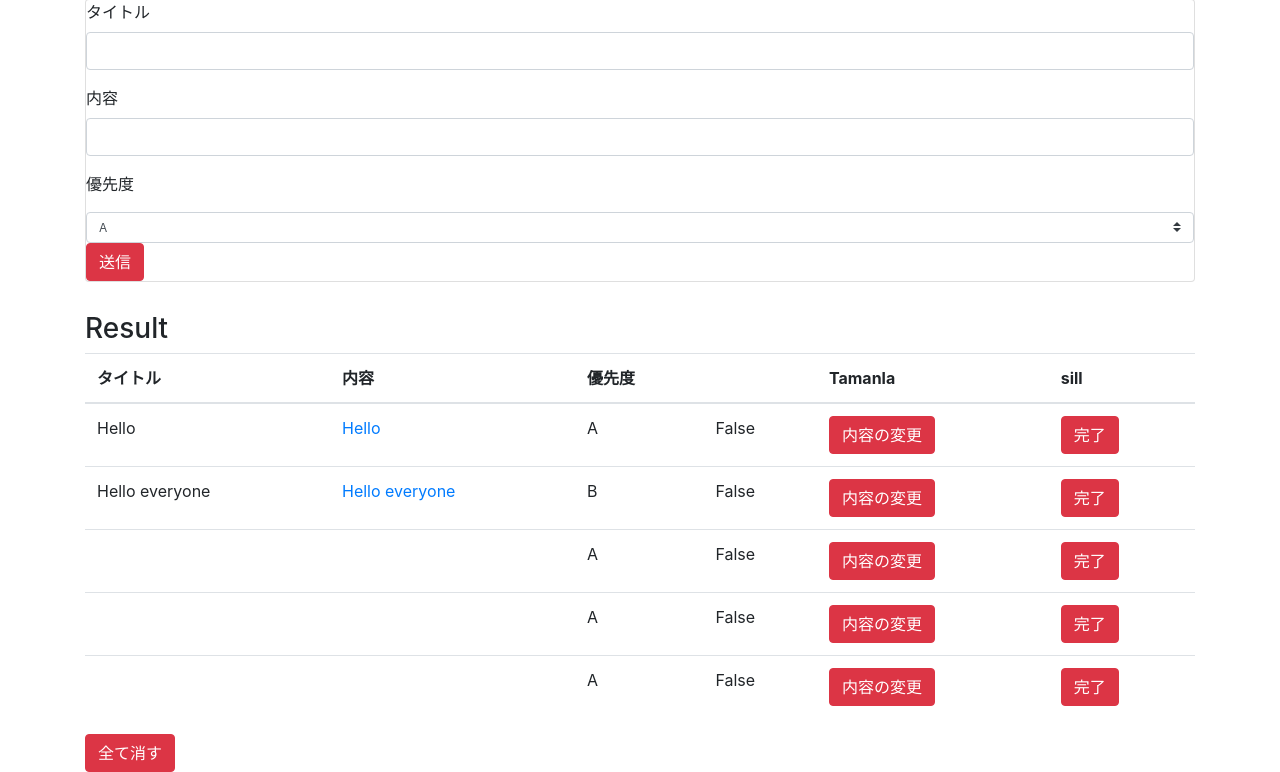
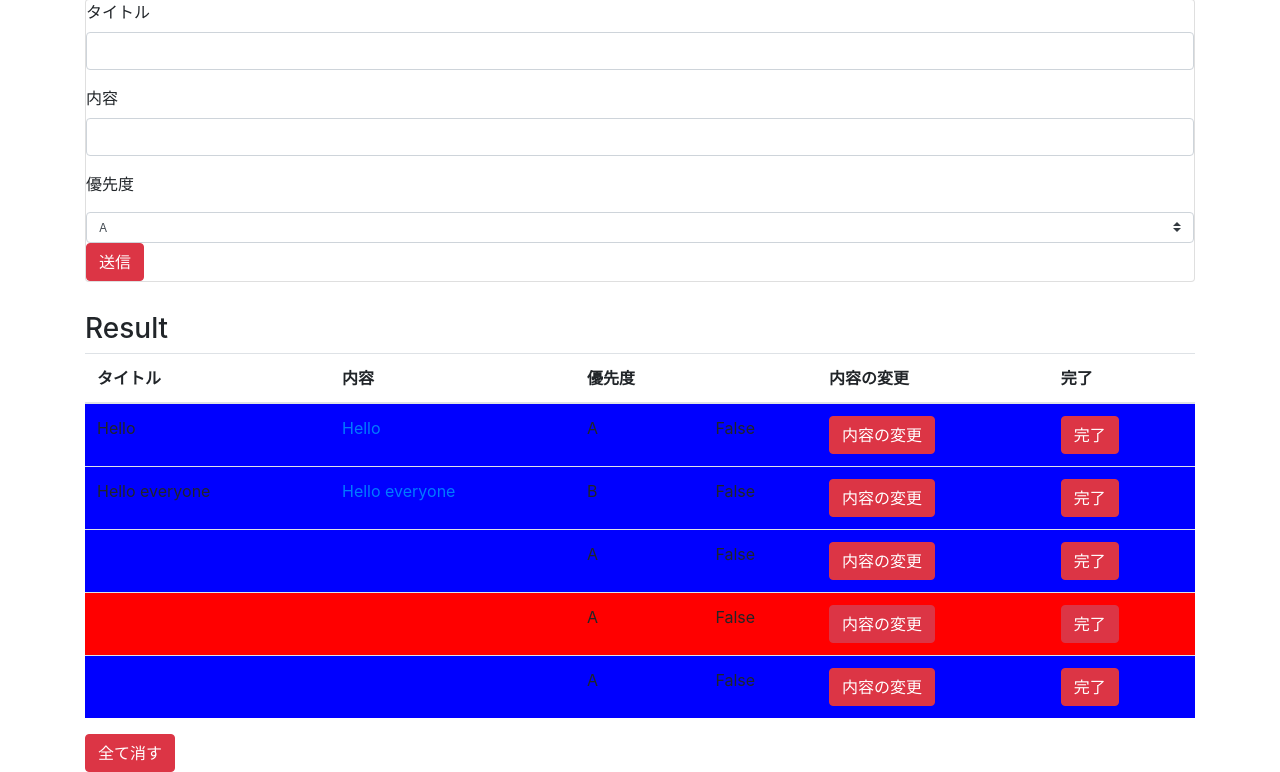
Before and after one commit to nakagawa333/Todo, a Flask app: page / in a window 1280 px wide. Shown: the part 43-815 px from the top of the page. Run offline with Flask 2, Linux system fonts and the light colour scheme; data comes from the database, SQL or seed files in the repository; both versions use the stored data as it was after the commit; some libraries are stand-ins or nearby versions.

Commit message:
音声情報取得

```diff
--- a/TodoList/static/music.js
+++ b/TodoList/static/music.js
@@ -0,0 +1,28 @@
+//音声ファイル呼出し
+$(function(){
+	const rollSound = new Audio("http://rei-yumesaki.up.seesaa.net/material/Rei-Yumesaki-Moe-48-Praise-Sugoi_nodesu.mp3");
+	$('.finish').click(e => rollSound.play());
+
+})
+
+$(function(){
+
+	var value = "";
+
+	//$("#section").text();
+
+	for(var i = 0; i < $(".back").length; i++){
+
+		value = $(".back :eq("+i +")").text()
+		if(value=='A'){
+			$(".back:eq(" + i + ")").css("background-color","red")
+		}else if(value=='B'){
+           $(".back:eq(" + i + ")").css("background-color","yellow")
+		}else {
+           $(".back:eq(" + i + ")").css("background-color","blue")
+		}
+
+	}
+	//	alert("Hello");
+
+});
--- a/TodoList/templates/index.html
+++ b/TodoList/templates/index.html
@@ -48,7 +48,9 @@
     </form>
   </div>
 
-
+  <!--
+  <audio controls src="http://rei-yumesaki.up.seesaa.net/material/Rei-Yumesaki-Moe-48-Praise-Sugoi_nodesu.mp3" class="audio"></audio>
+-->
     <h3 style="margin-top:30px;">Result</h3>
     {% if todos == [] %}
     <div class="alert alert-wraning" role="alert">
@@ -63,21 +65,22 @@
           <th scope="col">内容</th>
           <th scope  = "col"> 優先度</th>
           <th scope="col"></th>
-          <th scope="col">Tamanla</th>
-          <th scope="col">sill</th>
+          <th scope="col">内容の変更</th>
+          <th scope="col">完了</th>
           </tr>
       </thead>
       <tbody>
         {% for todo in todos %}
-        <tr>
+
+        <tr class="back">
           <td>{{ todo.title }}</td>
           <td>
             <a href="/detail/{{todo.id}}">{{ todo.content }}</a></td>
-            <td>{{ todo.section }}</td>
+            <td id="section">{{ todo.section }}</td>
           <td>{{ todo.complete }}</td>
 
           <td><a href="/update/{{todo.id}}" class="btn btn-danger">内容の変更</a></td>
-          <td><a href="/delete/{{(todo.id)}}" class="btn btn-danger">完了</a></td>
+          <td><a href="/delete/{{(todo.id)}}" class="btn btn-danger finish">完了</a></td>
 
           </tr>
         {% endfor %}
@@ -103,3 +106,6 @@
 <!-- Jquery --->
 <script type=text/javascript src="{{url_for('static',filename="music.js")}}"></script>
     </body>
+
+<style>
+</style>
```
Also changed, not shown: TodoList/route.py (line endings or trailing spaces), TodoList/site.db.
